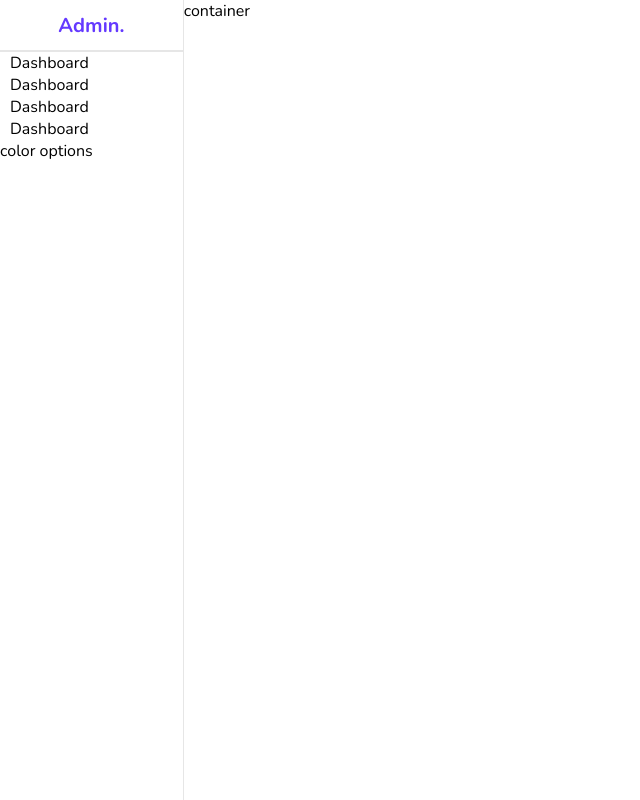
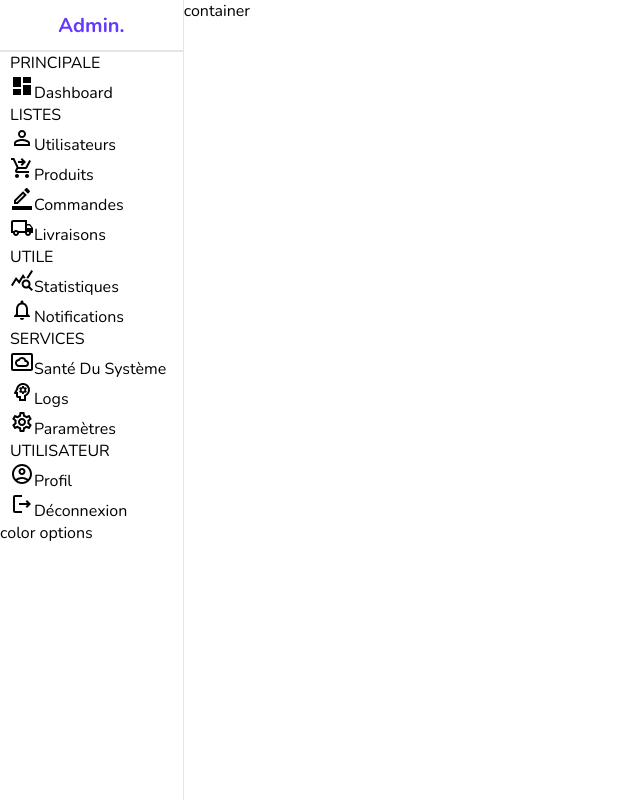
Before and after one commit to kevinkotcherga/dashboard-react, a React (Create React App) app: page / in a window 1280 px wide. Shown: the whole page, without its empty margins (0-640 px from the left). Built offline with nearby package versions, Linux system fonts and the light colour scheme.

Commit message:
feat(component): ajout d'icons à Sidebar

```diff
--- a/src/components/sidebar/Sidebar.js
+++ b/src/components/sidebar/Sidebar.js
@@ -1,5 +1,17 @@
 import React from 'react';
 import './sidebar.scss';
+import DashboardIcon from '@mui/icons-material/Dashboard';
+import PersonOutlineIcon from '@mui/icons-material/PersonOutline';
+import ShoppingCartCheckoutOutlinedIcon from '@mui/icons-material/ShoppingCartCheckoutOutlined';
+import BorderColorOutlinedIcon from '@mui/icons-material/BorderColorOutlined';
+import LocalShippingOutlinedIcon from '@mui/icons-material/LocalShippingOutlined';
+import QueryStatsOutlinedIcon from '@mui/icons-material/QueryStatsOutlined';
+import NotificationsOutlinedIcon from '@mui/icons-material/NotificationsOutlined';
+import SettingsSystemDaydreamOutlinedIcon from '@mui/icons-material/SettingsSystemDaydreamOutlined';
+import PsychologyOutlinedIcon from '@mui/icons-material/PsychologyOutlined';
+import SettingsOutlinedIcon from '@mui/icons-material/SettingsOutlined';
+import AccountCircleOutlinedIcon from '@mui/icons-material/AccountCircleOutlined';
+import LogoutOutlinedIcon from '@mui/icons-material/LogoutOutlined';
 
 const Sidebar = () => {
 	return (
@@ -10,17 +22,58 @@ const Sidebar = () => {
 			<hr />
 			<div className="center">
 				<ul>
+					<p className="title">PRINCIPALE</p>
 					<li>
+						<DashboardIcon className="icon" />
 						<span>Dashboard</span>
 					</li>
+					<p className="title">LISTES</p>
 					<li>
-						<span>Dashboard</span>
+						<PersonOutlineIcon className="icon" />
+						<span>Utilisateurs</span>
 					</li>
 					<li>
-						<span>Dashboard</span>
+						<ShoppingCartCheckoutOutlinedIcon className="icon" />
+						<span>Produits</span>
 					</li>
 					<li>
-						<span>Dashboard</span>
+						<BorderColorOutlinedIcon className="icon" />
+						<span>Commandes</span>
+					</li>
+					<li>
+						<LocalShippingOutlinedIcon className="icon" />
+						<span>Livraisons</span>
+					</li>
+					<p className="title">UTILE</p>
+					<li>
+						<QueryStatsOutlinedIcon className="icon" />
+						<span>Statistiques</span>
+					</li>
+					<li>
+						<NotificationsOutlinedIcon className="icon" />
+						<span>Notifications</span>
+					</li>
+					<p className="title">SERVICES</p>
+					<li>
+						<SettingsSystemDaydreamOutlinedIcon className="icon" />
+						<span>Santé Du Système</span>
+					</li>
+					<li>
+						<PsychologyOutlinedIcon className="icon" />
+						<span>Logs</span>
+					</li>
+					<li>
+						<SettingsOutlinedIcon className="icon" />
+						<span>Paramètres</span>
+					</li>
+					<p className="title">UTILISATEUR</p>
+					<li>
+						<AccountCircleOutlinedIcon className="icon" />
+						<span>Profil</span>
+					</li>
+					<li>
+						<LogoutOutlinedIcon className="icon" />
+						<span>Déconnexion</span>
 					</li>
 				</ul>
 			</div>
```
